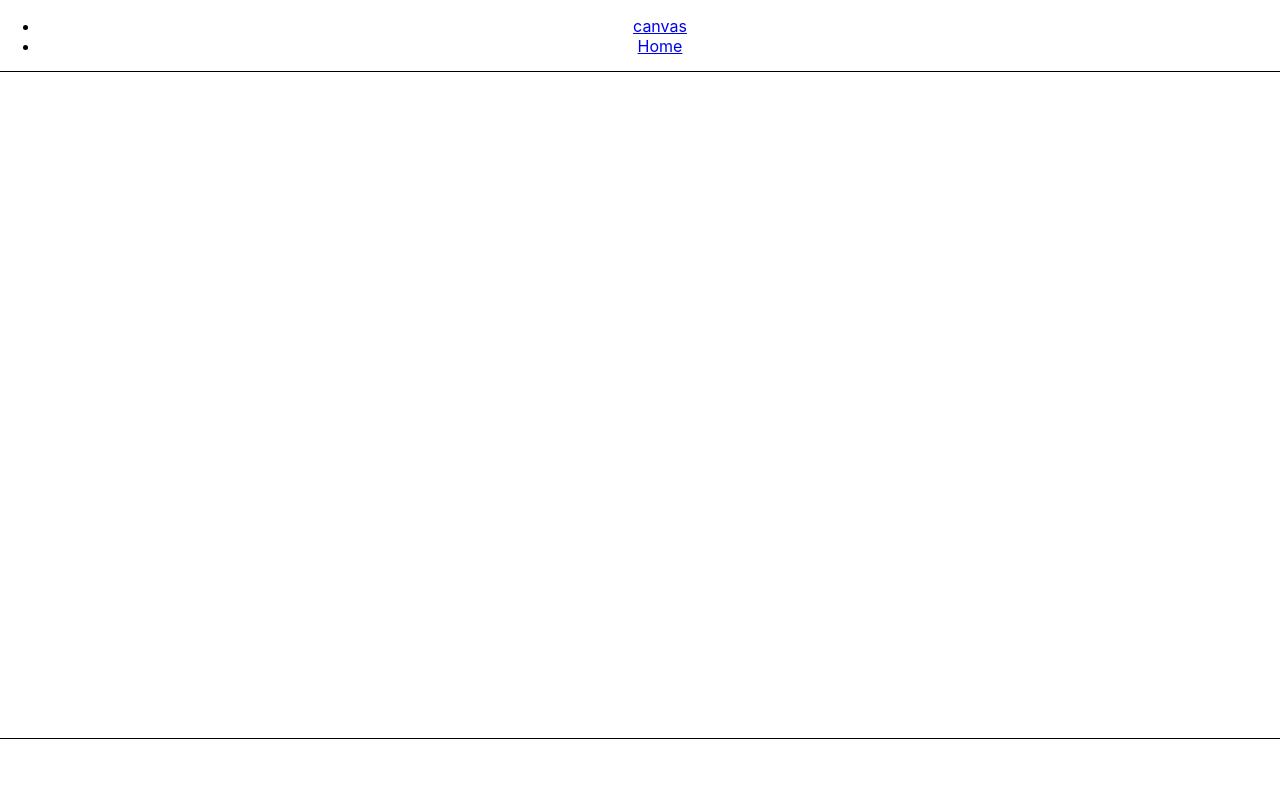
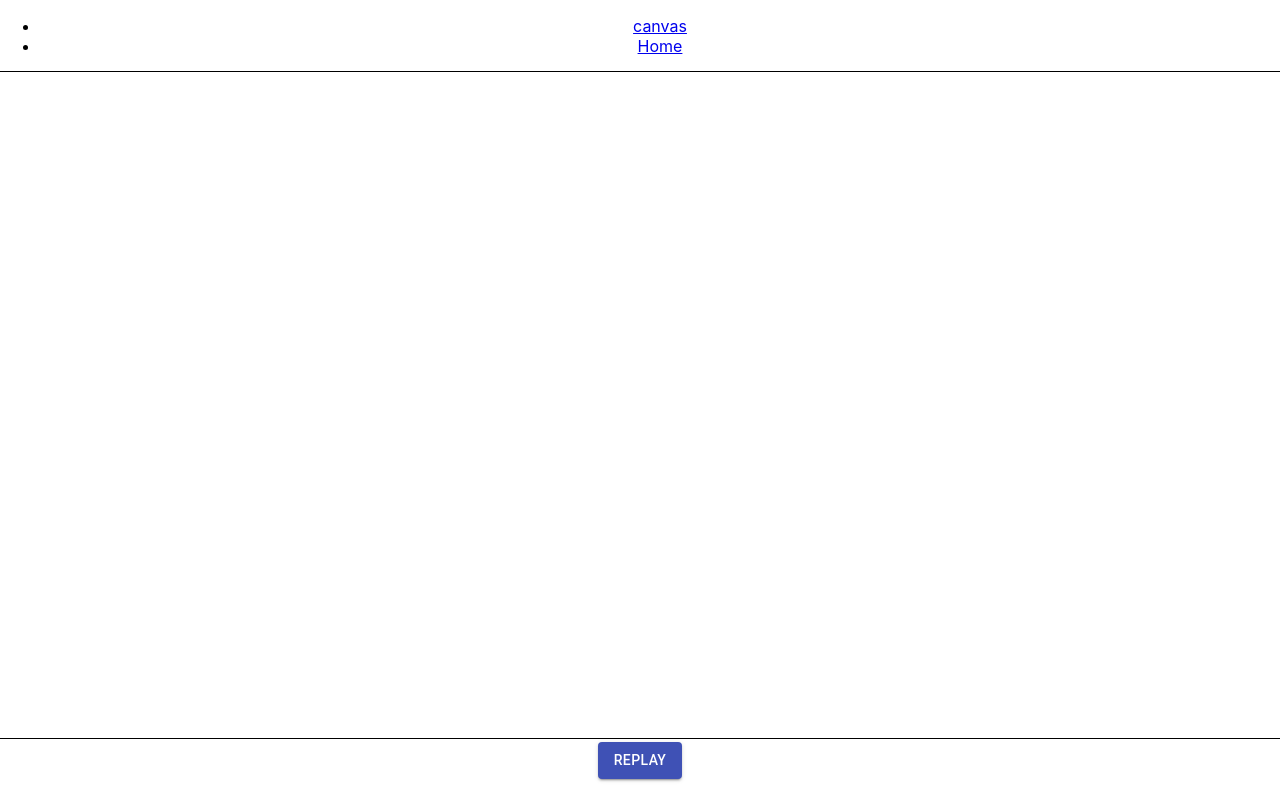
Before and after one commit to nikasakandelidze/pomodoro, a React (Create React App) app: page /canvas in a window 1280 px wide. Built offline with nearby package versions, Linux system fonts and the light colour scheme.

Commit message:
added drawing replay functionality

```diff
--- a/src/App.js
+++ b/src/App.js
@@ -2,12 +2,10 @@ import { Link,Route, BrowserRouter as Router, Switch  } from "react-router-dom";
 import Scheduler from "./components/Scheduler";
 
 import './App.css'
-import Canvas from "./components/Canvas";
-import useDrawing from "./hooks/useDrawing";
+import Drawer from "./components/Drawer";
+
 
 function App() {
-  const [handleMouseDown, handleMouseUp, handleMouseMove, drawnPoints] = useDrawing()
-
   return (
     <div className='App'>
        <Router>
@@ -24,13 +22,8 @@ function App() {
             </li>
           </ul>
           <Switch>
-          <Route path='/canvas'>
-              <Canvas w={800} h={500} draw = {(canvas, ctx) => {
-                        canvas.addEventListener('mousedown', (e) => handleMouseDown(e, ctx));
-                        canvas.addEventListener('mouseup', () => handleMouseUp());
-                        canvas.addEventListener('mousemove', (e) => handleMouseMove(e, ctx));
-
-              }}/>
+            <Route path='/canvas'>
+              <Drawer/>
             </Route>
             <Route path='/'>
               <Scheduler/>
--- a/src/components/Canvas.js
+++ b/src/components/Canvas.js
@@ -1,7 +1,9 @@
 import { useRef, useEffect} from 'react'
 import useSize from '../hooks/useSize';
 
-export default function Canvas({ w, h, draw }) {
+import CustomButton from './UI/Button';
+
+export default function Canvas({ w, h, draw, replay }) {
     const canvasRef = useRef(null);
     const {ww, hh} = useSize()
     const canvasWidth = (w * ww / window.screen.width) || w
@@ -19,6 +21,9 @@ export default function Canvas({ w, h, draw }) {
                 <canvas style={{outline:'1px solid'}} ref={canvasRef} width={canvasWidth} height={canvasHeight}>
                 </canvas>
             </div>
+            <div>
+                   <CustomButton title={'replay'} onClickCallback={()=>replay(canvasRef.current, canvasRef.current.getContext('2d'))}/>
+               </div>
         </div>
     )
 }
--- /dev/null
+++ b/src/components/Drawer.js
@@ -0,0 +1,39 @@
+import React from 'react'
+
+import Canvas from "./Canvas";
+import useDrawing from "..//hooks/useDrawing";
+import { sleep } from '../utils/Utils';
+
+export default function Drawer() {
+    const [handleMouseDown, handleMouseUp, handleMouseMove, drawnPoints] = useDrawing()
+
+    const handleReplay = async (listOfPoints, canvas, ctx) => {
+        for(let element of listOfPoints){
+            let start = element.start
+            let end = element.end
+            ctx.beginPath();
+            ctx.moveTo(start.x, start.y);
+            ctx.lineTo(end.x, end.y);
+            ctx.strokeStyle = 'red';
+            ctx.lineWidth = 3;
+            ctx.stroke();
+            ctx.closePath();
+            await sleep(10)
+        }
+    }
+
+    return (
+        <div>
+               <Canvas
+               w={800}
+               h={500}
+               draw = {(canvas, ctx) => {
+                        canvas.addEventListener('mousedown', (e) => handleMouseDown(e, ctx));
+                        canvas.addEventListener('mouseup', () => handleMouseUp());
+                        canvas.addEventListener('mousemove', (e) => handleMouseMove(e, ctx));
+               }}
+               replay = {(canvas, ctx) =>handleReplay(drawnPoints, canvas, ctx)}
+               />
+        </div>
+    )
+}
--- a/src/hooks/useDrawing.js
+++ b/src/hooks/useDrawing.js
@@ -1,5 +1,4 @@
 import { useRef, useState } from "react";
-import useList from "./useList";
 
 const useDrawing = () =>{
     const isDrawing = useRef(false);
@@ -19,7 +18,7 @@ const useDrawing = () =>{
             y: evt.clientY - ctxRect.top,
         };
         isDrawing.current = true;
-        drawnPoints.current.push({...start, ...end})
+        drawnPoints.current.push({start:{...start}, end: {...end}})
     };
 
     const handleMouseMove = (evt, context) => {
@@ -43,7 +42,7 @@ const useDrawing = () =>{
             context.lineWidth = 3;
             context.stroke();
             context.closePath();
-            drawnPoints.current.push({...start, ...end})
+            drawnPoints.current.push({start: {...start},end: {...end}})
           }
       };
 
--- /dev/null
+++ b/src/utils/Utils.js
@@ -0,0 +1,5 @@
+function sleep(ms) {
+    return new Promise(resolve => setTimeout(resolve, ms));
+}
+
+exports.sleep = sleep
```
